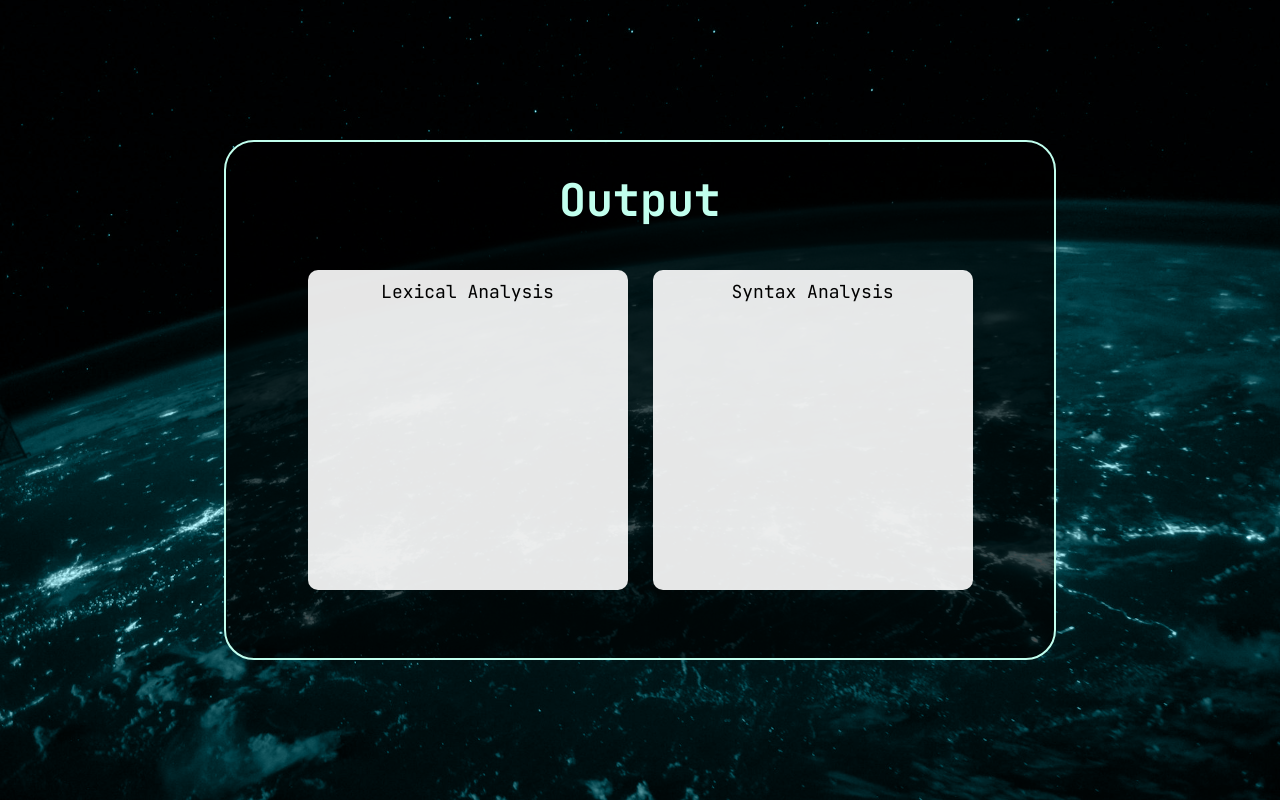
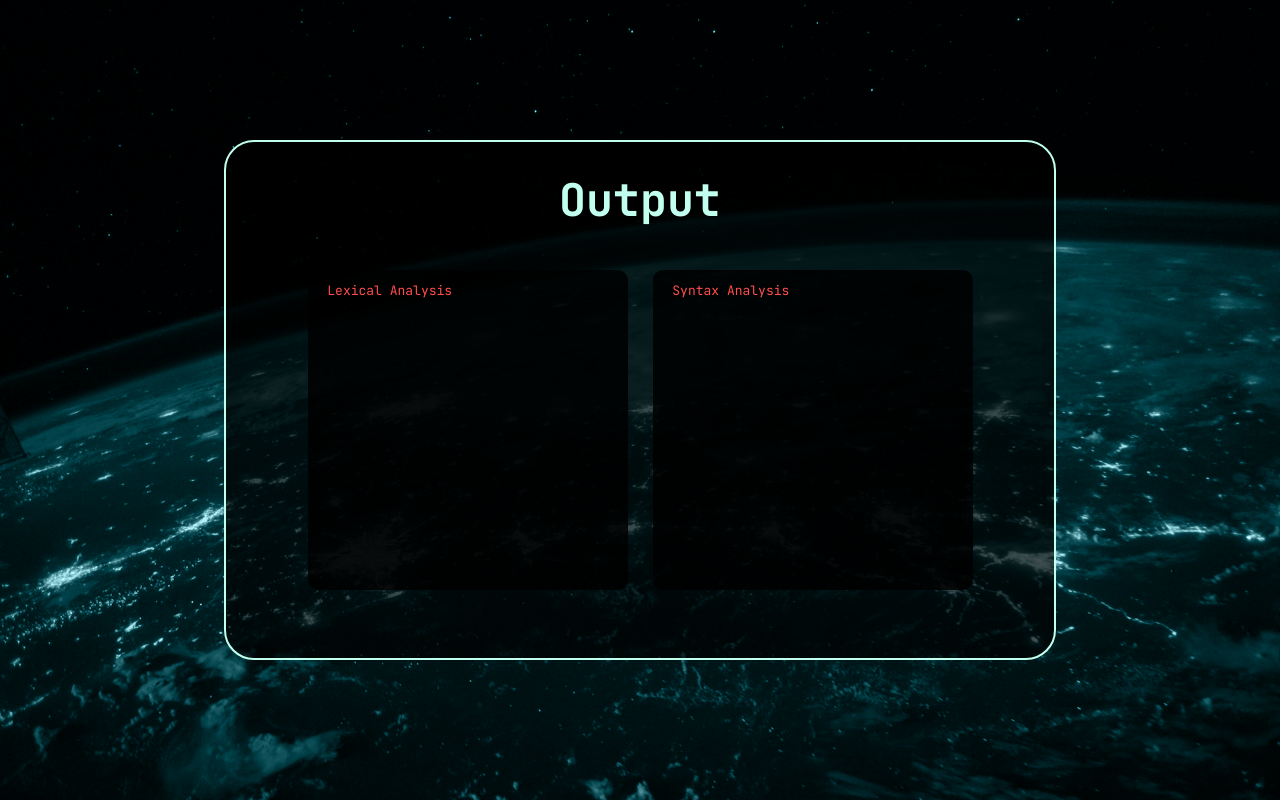
Before and after one commit to cs-gaurav/C-to-Python-Mini-Compiler, a Flask app: page /output in a window 1280 px wide. Run offline with Flask 3, Linux system fonts and the light colour scheme.

Commit message:
Update style.css

```diff
--- a/static/style.css
+++ b/static/style.css
@@ -7,7 +7,7 @@
 html,body {
     width: 100%;
     background-color: #004149;
-    background-image: url("../static/images/nasa-Q1p7bh3SHj8-unsplash.jpg");
+    background-image: url("/static/images/nasa-Q1p7bh3SHj8-unsplash.jpg") !important;
     background-blend-mode:luminosity ;
     background-size: cover;
     background-repeat: no-repeat;
@@ -109,14 +109,25 @@ html,body {
 
 .inner {
     display: flex;
-    justify-content: center;
-    padding-top: 10px;
+    flex-direction: column;
+    justify-content: flex-start;
+    align-items: flex-start;
+    padding: 12px;
     height: 320px;
     width: 320px;
-    background-color: rgba(255, 255, 255, 0.9);
+    background-color: rgba(0, 0, 0, 0.85);
+    color: #ff4d4d;
     border-radius: 10px;
-    font-size:large ;
+    font-size: 13px;
+    line-height: 1.4;
     font-family: 'JetBrains Mono';
+    overflow: hidden;
+    white-space: pre-wrap;
+}
+.inner b {
+    font-size: 16px;
+    margin-bottom: 8px;
+    color: #ffffff;
 }
 
 .container3 {
```
